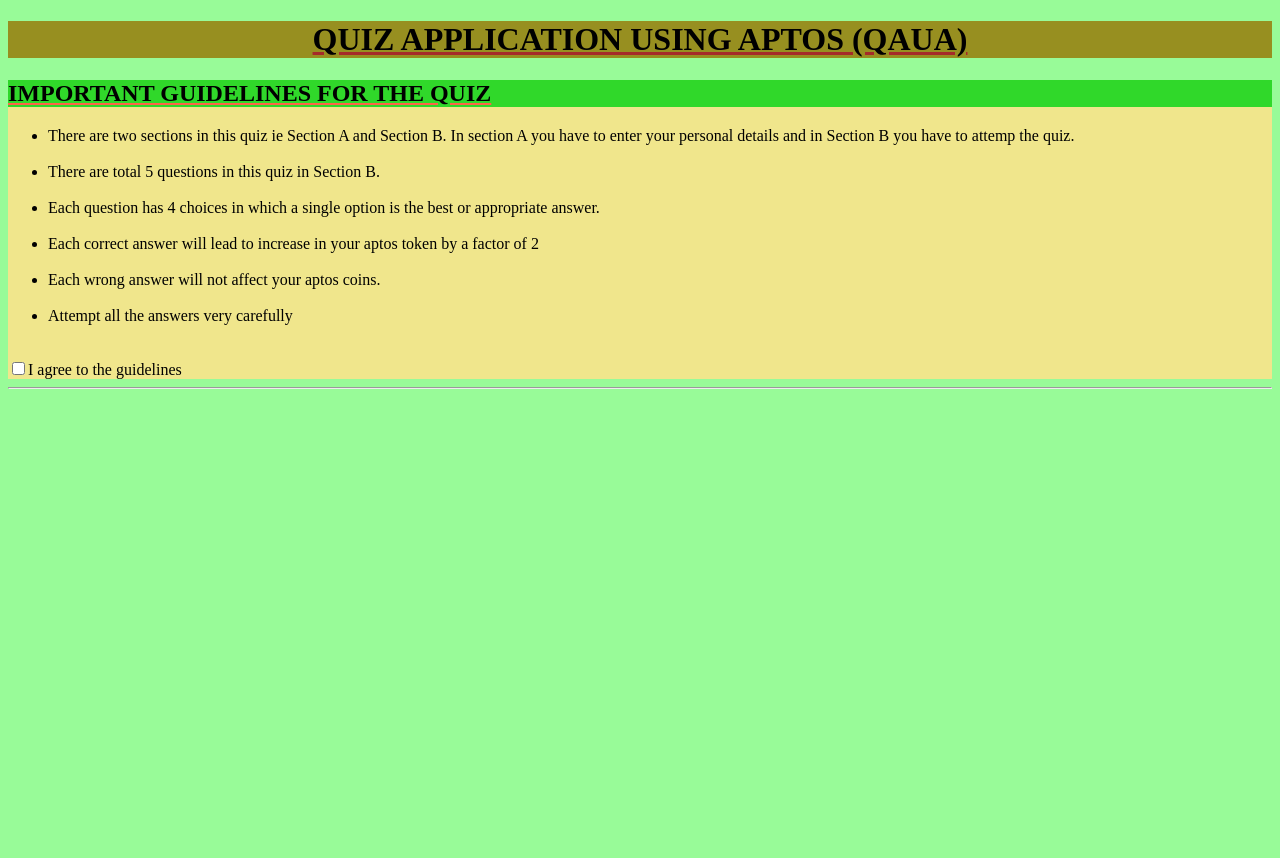
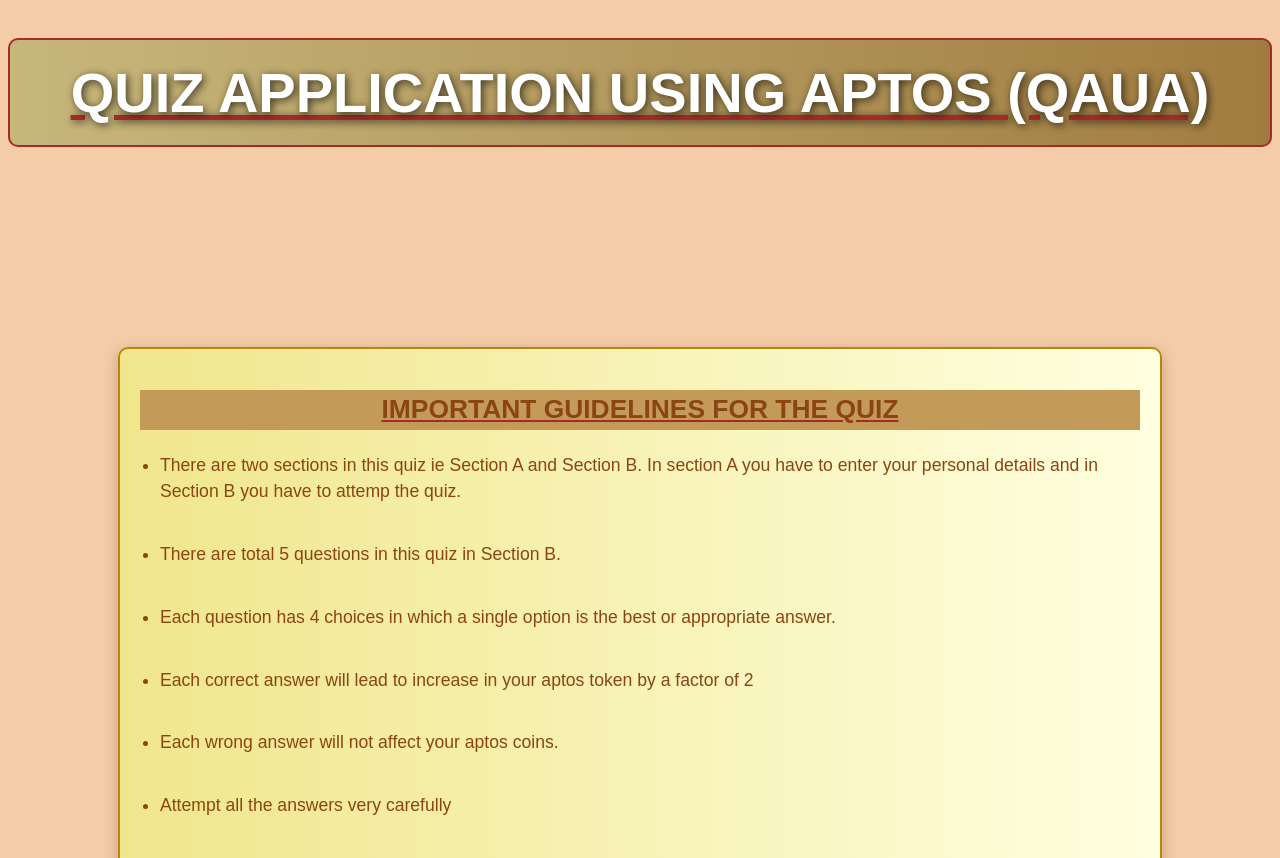
Before and after one commit to Ridhi-Singh-Gaur/Quiz-Application-Using-Aptos-QAUA-, a plain HTML site: page index.html in a window 1280 px wide. Shown: the top 858 px of the page. Before the commit the page ends 800 px from the top, so only its background shows below. Drawn offline with Linux system fonts and the light colour scheme; a script that the page names is missing.

Commit message:
Update style.css

```diff
--- a/style.css
+++ b/style.css
@@ -1,29 +1,57 @@
-h1{
+h2{
+    font-family: 'Arial', sans-serif;
     text-align:center;
-    font-weight: bolder;
-    font-style: inherit;
     text-decoration:underline;
-    text-shadow: 0cqmin;
-    text-decoration-line: underline;
-    text-decoration-thickness: 7;
+    text-decoration-thickness: 3;
     text-decoration-color: brown;
-    background-color:rgb(151, 143, 32);
+    background-color:#c49a58;
 }
-h2{
-    text-align:left;
-    text-decoration:underline;
-    text-decoration-line: underline;
-    text-decoration-thickness: 3;
-    text-decoration-color: tomato;
-    background-color: rgb(48, 216, 42);
+html{
+    background-color:rgb(244, 204, 167);
 }
-div{
-    background-color:khaki;
+h1 {
+    font-family: 'Montserrat', sans-serif;
+    font-size: 3.5em; /* Slightly larger size */
+    text-align: center;
+    text-shadow: 2px 2px 8px rgba(0, 0, 0, 0.7);
+    text-decoration: underline;
+    text-decoration-color: brown;
+    background: linear-gradient(to right, #c7b77b, #a17c40);
+    padding: 20px;
+    border-radius: 10px;
+    color: white;
+    border: 2px solid brown; /* Border */
+    animation: fadeIn 1s ease-in; /* Fade-in animation */
 }
-hr{
+
+div {
+    padding: 20px;
+    max-width: 1000px;
+    margin: 200px auto;
+    color: saddlebrown;
+    background: linear-gradient(to right, khaki, lightyellow);
+    border: 2px solid darkgoldenrod;
+    border-radius: 10px;
+    box-shadow: 0 4px 15px rgba(0, 0, 0, 0.2);
+    font-family: 'Arial', sans-serif;
+    font-size: 1.1em;
+    line-height: 1.5;
+}
+
+div:hover {
+    background-color: lightgoldenrodyellow;
+    transition: background-color 0.3s ease;
+}
+
+ul {
+    padding-left: 20px;
+}
+
+li {
+    margin-bottom: 10px;
+}
+
+hr {
     background-color: rgb(100, 93, 0);
     color: green;
 }
-html{
-    background-color: palegreen;
-}
```
